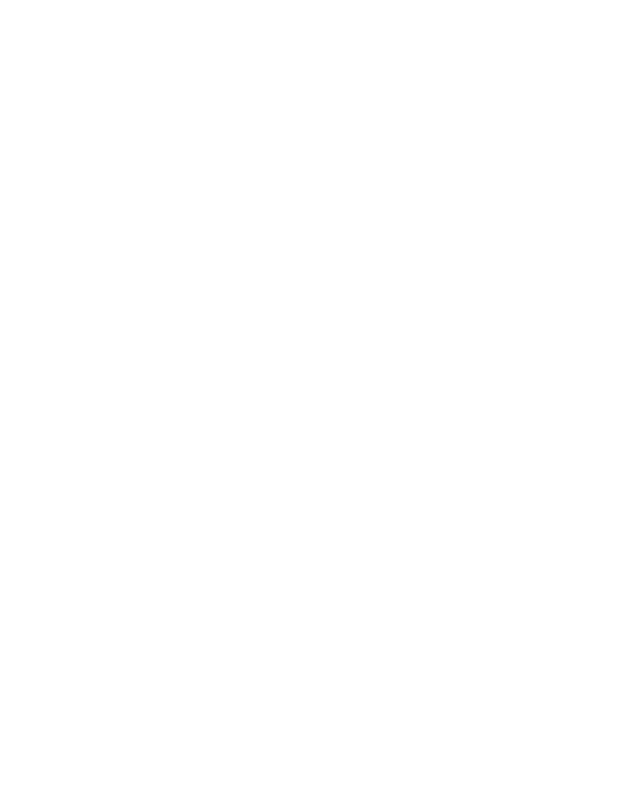
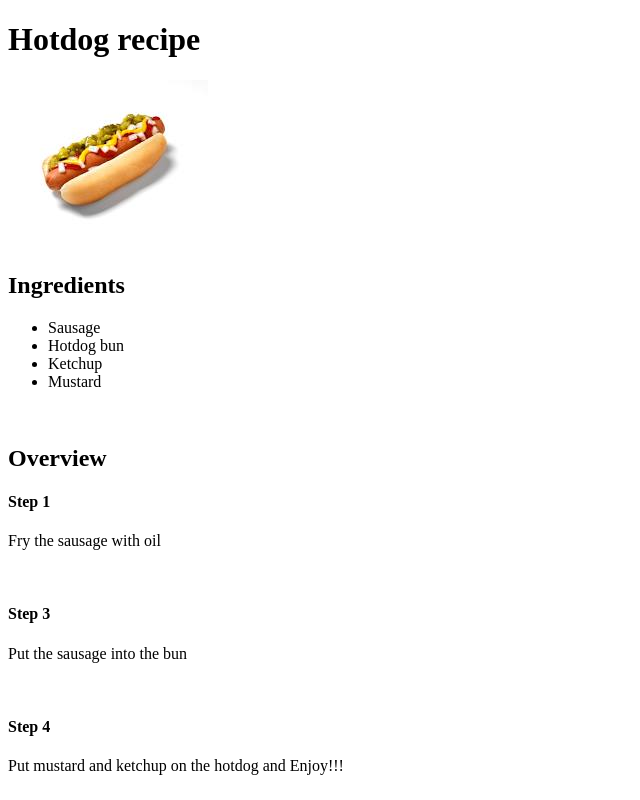
Before and after one commit to Frosselly/Odin-recipes, a plain HTML site: page pages/hotdog.html in a window 1280 px wide. Shown: the whole page, without its empty margins (0-640 px from the left). Drawn offline with Linux system fonts and the light colour scheme.

Commit message:
Created hotdog page

```diff
--- a/pages/hotdog.html
+++ b/pages/hotdog.html
@@ -6,6 +6,27 @@
     <title>Document</title>
 </head>
 <body>
+    <h1>Hotdog recipe</h1>
+    <img src="../images/hotdog.jpg" alt="Delicious hotdog">
+    <br>
+    <br>
+    <h2>Ingredients</h2>
+    <ul>
+        <li>Sausage</li>
+        <li>Hotdog bun</li>
+        <li>Ketchup</li>
+        <li>Mustard</li>
+    </ul>
+    <br>
+    <h2>Overview</h2>
+    <h4>Step 1</h4>
+    <p>Fry the sausage with oil</p>
+    <br>
+    <h4>Step 3</h4>
+    <p>Put the sausage into the bun</p>
+    <br>
+    <h4>Step 4</h4>
+    <p>Put mustard and ketchup on the hotdog and Enjoy!!!</p>
 
 </body>
 </html>
```
